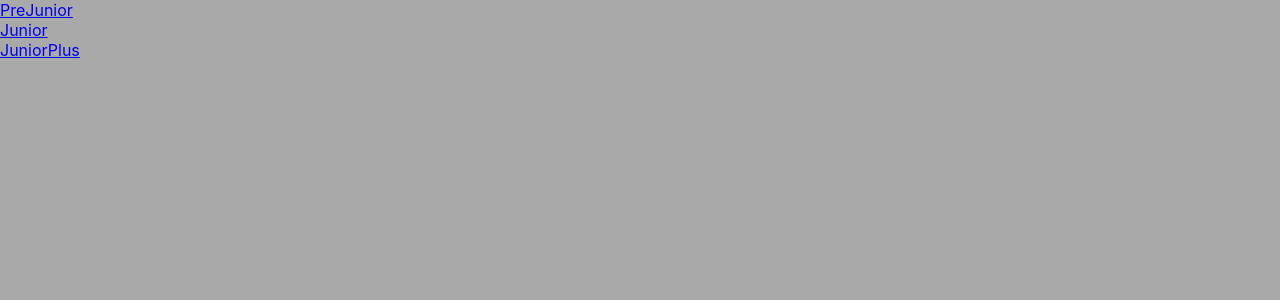
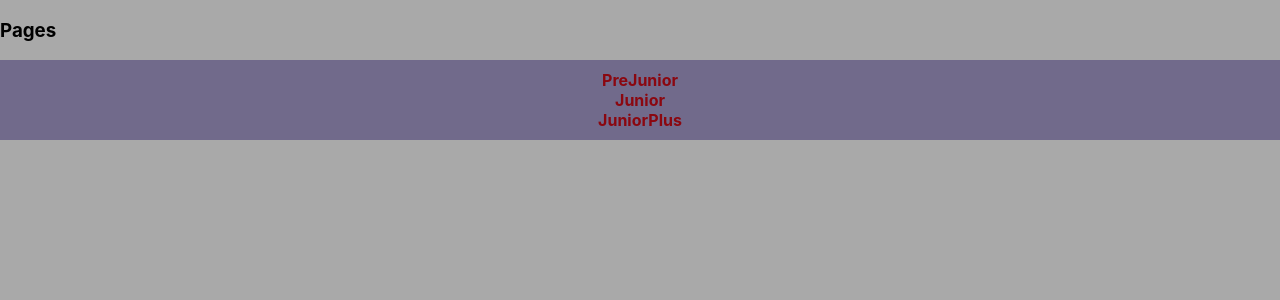
Before and after one commit to Karter13/homework-it-incubator, a React (Create React App) app: page /#/ in a window 1280 px wide. Shown: the top 300 px of the page. Built offline with nearby package versions, Linux system fonts and the light colour scheme.

Commit message:
added styles for Navbar.tsx in Navbar.module.css

```diff
--- /dev/null
+++ b/src/components/Navbar/Navbar.module.css
@@ -0,0 +1,15 @@
+.nav {
+    background-color:  #716a8b;
+    text-align: center;
+    padding: 10px;
+}
+
+.item a{
+    font-weight: bold;
+    color: #8b0710;
+    text-decoration: none;
+}
+
+.item a.activeLick {
+    color: #58ff16;
+}
--- a/src/components/Navbar/Navbar.tsx
+++ b/src/components/Navbar/Navbar.tsx
@@ -1,17 +1,20 @@
 import {NavLink} from 'react-router-dom';
 import React from 'react';
+import styles from './Navbar.module.css'
 
 export const Navbar = () => {
     return (
-        <div>
-            <div>
-                <NavLink to={'/preJunior'}>PreJunior</NavLink>
-            </div>
-            <div>
-                <NavLink to={'/junior'}>Junior</NavLink>
-            </div>
-            <div>
-                <NavLink to={'/juniorPlus'}>JuniorPlus</NavLink>
+        <div> <h3>Pages</h3>
+            <div className={styles.nav}>
+                <div className={styles.item}>
+                    <NavLink to={'/preJunior'} activeClassName={styles.activeLick}>PreJunior</NavLink>
+                </div>
+                <div className={styles.item}>
+                    <NavLink to={'/junior'} activeClassName={styles.activeLick}>Junior</NavLink>
+                </div>
+                <div className={styles.item}>
+                    <NavLink to={'/juniorPlus'} activeClassName={styles.activeLick}>JuniorPlus</NavLink>
+                </div>
             </div>
         </div>
     )
```
